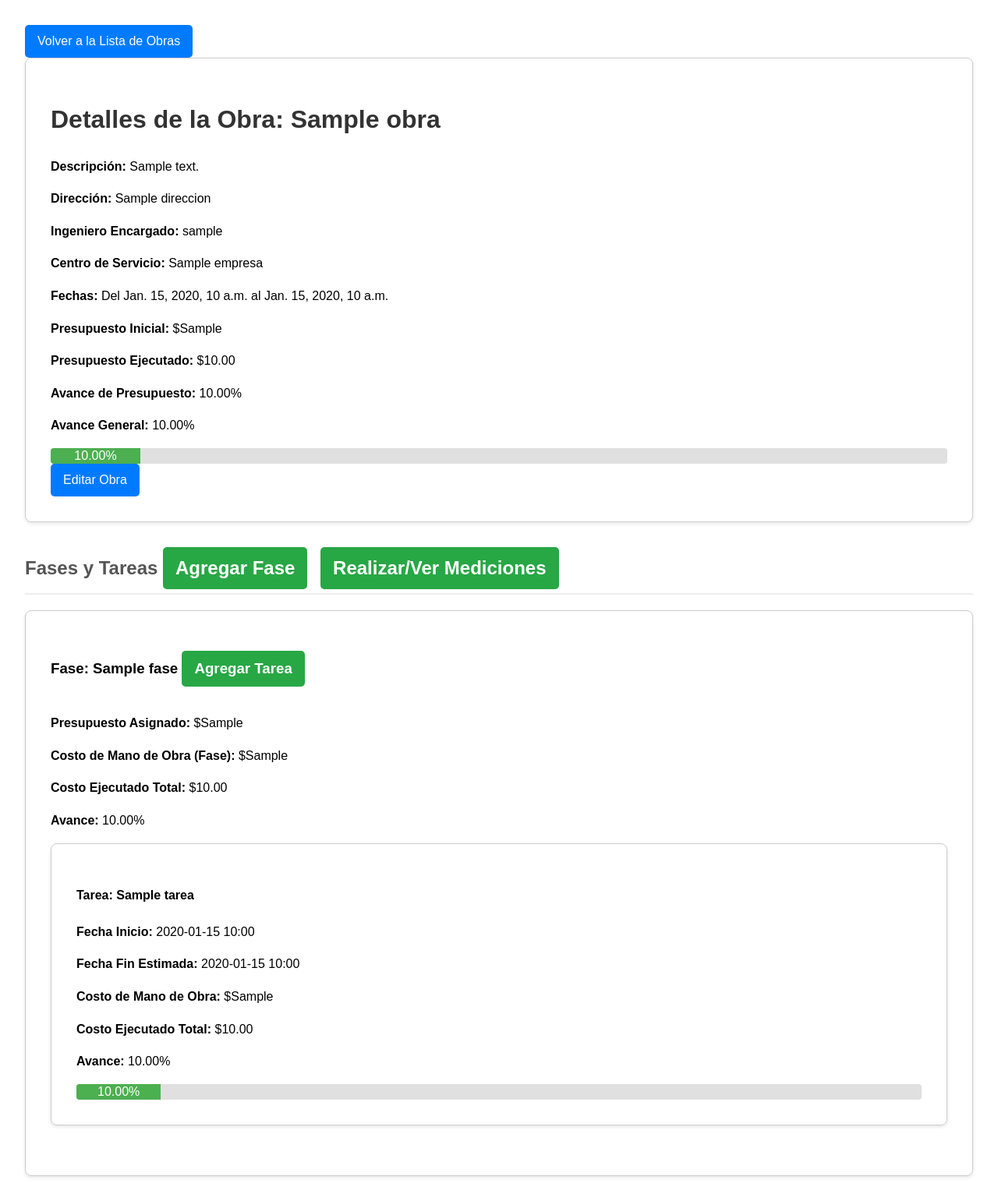
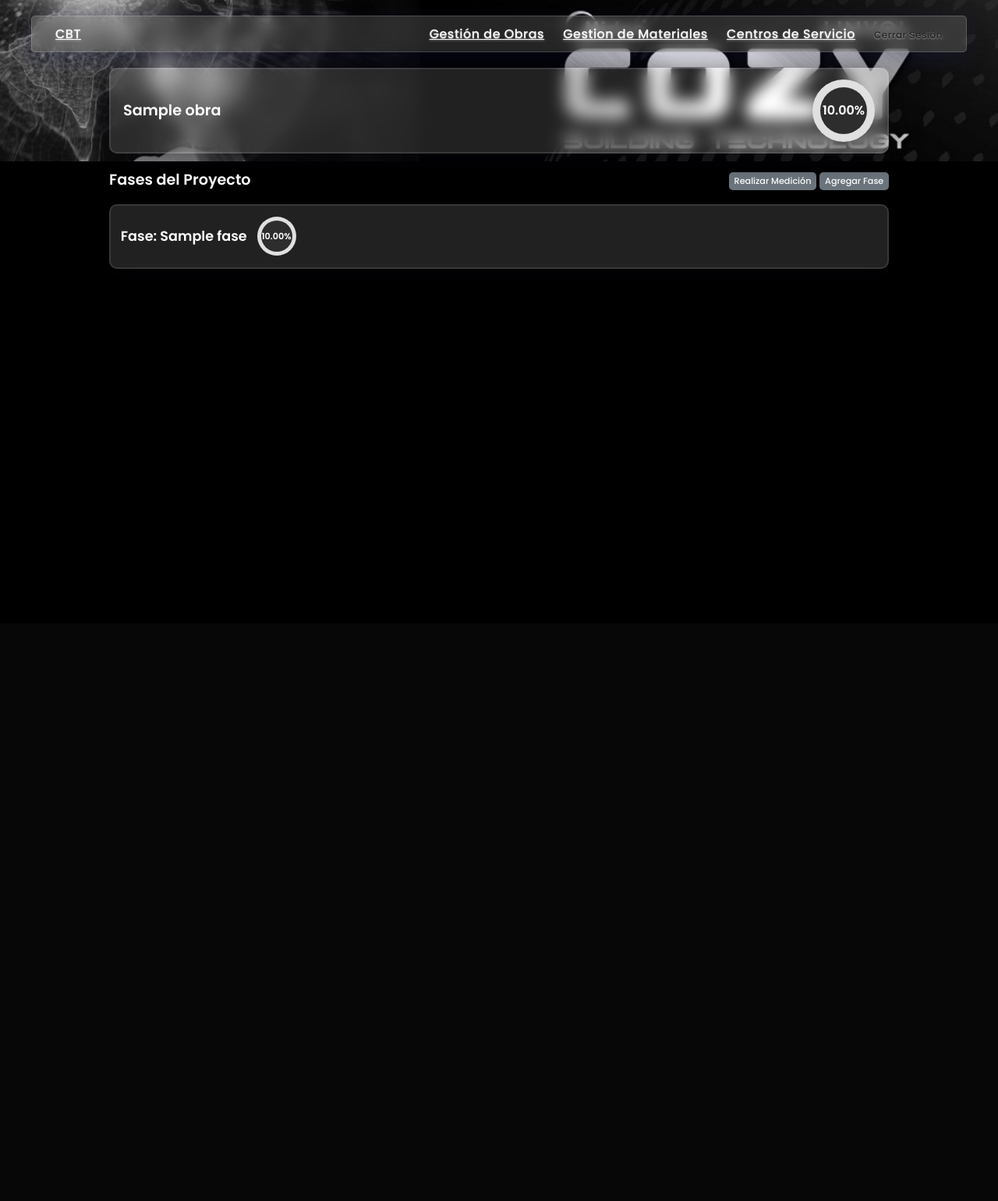
Before and after one commit to leanderperez/cbt, a Django app: template templates/project_app/obra_detail.html in a window 1280 px wide. Shown: the whole page at 78% size. After the commit the page ends 345 px from the top, so only its background shows below. Run offline with Django 3.2, Linux system fonts and the light colour scheme; the template is opened without the code that fills it: most values are stand-ins (such as "Sample title", 1, 10 or a date in 2020).

Commit message:
ultimos cambios actualiozando la plantila obra detail

```diff
--- a/templates/project_app/obra_detail.html
+++ b/templates/project_app/obra_detail.html
@@ -1,110 +1,226 @@
-<!DOCTYPE html>
-<html lang="es">
-<head>
-    <meta charset="UTF-8">
-    <meta name="viewport" content="width=device-width, initial-scale=1.0">
-    <title>{{ obra.nombre }} - Detalles</title>
+{% extends 'project_app/base.html' %}
+{% load static %}
+{% block title %}Detalles de la Obra: {{ obra.nombre }}{% endblock %}
+
+{% block extra_css %}
     <style>
-        body { font-family: sans-serif; margin: 2em; line-height: 1.6; }
-        h1 { color: #333; }
-        h2 { color: #555; border-bottom: 2px solid #eee; padding-bottom: 5px; }
-        h3 { display: inline-block; }
-        .details-container, .task-container {
-            border: 1px solid #ccc;
-            border-radius: 8px;
-            padding: 2em;
-            margin-bottom: 2em;
-            box-shadow: 0 2px 4px rgba(0,0,0,0.1);
+        .container-glass {
+            max-width: 1000px;
+            margin: 1em auto;
+            color: #ffffff;
         }
-        .progress-bar {
-            background-color: #e0e0e0;
-            border-radius: 4px;
+        .card-glass {
+            background: rgba(255, 255, 255, 0.13);
+            backdrop-filter: blur(10px);
+            border: 2px solid rgba(255, 255, 255, 0.1);
+            border-radius: 10px;
+            box-shadow: 0 0 40px rgba(8, 7, 16, 0.6);
+            padding: 0.8em 1em;
+            margin-bottom: 1em;
+            transition: all 0.3s ease-in-out;
+            cursor: pointer;
+        }
+        .card-glass:hover {
+            box-shadow: 0 0 50px rgba(8, 7, 16, 0.8);
+        }
+        .project-card-header {
+            display: flex;
+            justify-content: space-between;
+            align-items: center;
+        }
+        .project-info-full {
+            max-height: 0;
             overflow: hidden;
-            margin-top: 0.5em;
+            transition: max-height 0.5s ease-in-out, opacity 0.5s ease-in-out;
+            opacity: 0;
+            padding-top: 0;
         }
-        .progress {
-            height: 20px;
-            background-color: #4CAF50;
-            text-align: center;
-            line-height: 20px;
+        .project-info-full.expanded {
+            max-height: 500px;
+            opacity: 1;
+            padding-top: 0.8em;
+        }
+        h1, h2, h3 { margin: 0.2em 0; font-size: 1.2em;}
+        p, .small-text { margin: 0.1em 0; font-size: 0.8em; }
+        .progress-circle {
+            width: 80px;
+            height: 80px;
+            border-radius: 50%;
+            display: flex;
+            justify-content: center;
+            align-items: center;
+            position: relative;
+        }
+        .progress-circle::after {
+            content: '';
+            width: 60px;
+            height: 60px;
+            background: #000000;
+            border-radius: 50%;
+            position: absolute;
+            opacity: 0.8;
+        }
+        .progress-circle span {
+            z-index: 1;
+            font-weight: bold;
+            font-size: 1em;
+            color: #fff;
+        }
+        .phase-card-header {
+            display: flex;
+            justify-content: space-between;
+            align-items: center;
+            cursor: pointer;
+            padding: 0.3em 0;
+        }
+        .phase-title-group {
+            display: flex;
+            align-items: center;
+            gap: 0.8em;
+        }
+        .btn-add {
+            font-size: 0.7em;
+            padding: 0.3em 0.6em;
+            background-color: #6c757d;
             color: white;
-            transition: width 0.5s ease-in-out;
-        }
-        table {
-            width: 100%;
-            border-collapse: collapse;
-            margin-top: 1em;
-        }
-        th, td {
-            border: 1px solid #ddd;
-            padding: 8px;
-            text-align: left;
-        }
-        th { background-color: #f2f2f2; }
-        .btn {
-            display: inline-block;
-            padding: 8px 16px;
-            background-color: #007bff;
-            color: white;
+            border-radius: 5px;
             text-decoration: none;
-            border-radius: 5px;
-            margin-right: 10px;
             border: none;
             cursor: pointer;
+            transition: background-color 0.3s ease;
         }
-        .btn-green { background-color: #28a745; }
-        .btn-toggle-materials { background-color: #6c757d; }
-        .materials-form { display: none; margin-top: 1em; }
+        .btn-add:hover {
+            background-color: #5a6268;
+        }
+        .action-buttons {
+            display: flex;
+            gap: 0.5em;
+        }
+        .tasks-container {
+            max-height: 0;
+            overflow: hidden;
+            transition: max-height 0.5s ease-in-out;
+        }
+        .tasks-container.expanded {
+            max-height: 500px;
+        }
+        .card-phase {
+            padding: 0.6em 0.8em;
+            margin-bottom: 0.8em;
+        }
+        .card-phase .phase-title-group h3 {
+            font-size: 1.1em;
+        }
+        .card-phase .progress-circle {
+            width: 50px;
+            height: 50px;
+        }
+        .card-phase .progress-circle::after {
+            width: 40px;
+            height: 40px;
+        }
+        .card-phase .progress-circle span {
+            font-size: 0.7em;
+        }
+        .task-item {
+            padding: 0.3em 0;
+            border-bottom: 1px dashed #ccc;
+            margin-top: 0.3em;
+            font-size: 0.8em;
+            display: flex;
+            justify-content: space-between;
+            align-items: center;
+        }
+        .task-item:last-child {
+            border-bottom: none;
+        }
+        .phases-scroll-container {
+            max-height: 60vh;
+            overflow-y: auto;
+        }
+        .phases-scroll-container::-webkit-scrollbar {
+            width: 8px;
+        }
+        .phases-scroll-container::-webkit-scrollbar-thumb {
+            background: rgba(255, 255, 255, 0.2);
+            border-radius: 4px;
+        }
+        .phases-scroll-container::-webkit-scrollbar-thumb:hover {
+            background: rgba(255, 255, 255, 0.4);
+        }
     </style>
-</head>
-<body>
-    <a href="{% url 'obra-list' %}" class="btn">Volver a la Lista de Obras</a>
-    <div class="details-container">
-        <h1>Detalles de la Obra: {{ obra.nombre }}</h1>
-        <p><strong>Descripción:</strong> {{ obra.descripcion }}</p>
-        <p><strong>Dirección:</strong> {{ obra.direccion }}</p>
-        <p><strong>Ingeniero Encargado:</strong> {{ obra.ingeniero_encargado.get_full_name|default:obra.ingeniero_encargado.username }}</p>
-        <p><strong>Centro de Servicio:</strong> {{ obra.centro_servicio.empresa|default:"No Asignado" }}</p>
-        <p><strong>Fechas:</strong> Del {{ obra.fecha_inicio }} al {{ obra.fecha_fin_estimada }}</p>
-        <p><strong>Presupuesto Inicial:</strong> ${{ obra.presupuesto_inicial }}</p>
-        <p><strong>Presupuesto Ejecutado:</strong> ${{ obra.get_presupuesto_ejecutado|floatformat:2 }}</p>
-        <p><strong>Avance de Presupuesto:</strong> {{ obra.get_porcentaje_ejecutado|floatformat:2 }}%</p>
-        <p><strong>Avance General:</strong> {{ obra.porcentaje_avance|floatformat:2 }}%</p>
-        <div class="progress-bar">
-            <div class="progress" style="width: {{ obra.porcentaje_avance|floatformat:2 }}%;">
-                {{ obra.porcentaje_avance|floatformat:2 }}%
+{% endblock %}
+
+{% block content %}
+<div class="container-glass">
+    <div class="card-glass" onclick="toggleProjectDetails()">
+        <div class="project-card-header">
+            <h1>{{ obra.nombre }}</h1>
+            <div class="progress-circle" style="background: {% if obra.porcentaje_avance > 0 %}conic-gradient(#007bff {{ obra.porcentaje_avance|floatformat:0 }}%, #e0e0e0 {{ obra.porcentaje_avance|floatformat:0 }}%){% else %}#e0e0e0{% endif %};">
+                <span>{{ obra.porcentaje_avance|floatformat:2 }}%</span>
             </div>
         </div>
-        <a href="{% url 'obra-update' pk=obra.pk %}" class="btn">Editar Obra</a>
+        <div class="project-info-full">
+            <p class="small-text"><strong>Descripción:</strong> {{ obra.descripcion }}</p>
+            <p class="small-text"><strong>Dirección:</strong> {{ obra.direccion }}</p>
+            <p class="small-text"><strong>Ingeniero:</strong> {{ obra.ingeniero_encargado.get_full_name|default:obra.ingeniero_encargado.username }}</p>
+            <p class="small-text"><strong>Centro de Servicio:</strong> {{ obra.centro_servicio.empresa|default:"No Asignado" }}</p>
+            <p class="small-text"><strong>Fechas:</strong> Del {{ obra.fecha_inicio }} al {{ obra.fecha_fin_estimada }}</p>
+            <p class="small-text"><strong>Presupuesto Inicial:</strong> ${{ obra.presupuesto_inicial }}</p>
+            <p class="small-text"><strong>Presupuesto Ejecutado:</strong> ${{ obra.get_presupuesto_ejecutado|floatformat:2 }}</p>
+        </div>
     </div>
 
-    <h2>Fases y Tareas <a href="{% url 'fase-create' pk=obra.pk %}" class="btn btn-green">Agregar Fase</a> <a href="{% url 'obra-mediciones' pk=obra.pk %}" class="btn btn-green">Realizar/Ver Mediciones</a></h2>
-    {% for fase in obra.fase_set.all %}
-        <div class="details-container">
-            <h3>Fase: {{ fase.nombre }} <a href="{% url 'tarea-create' pk=fase.pk %}" class="btn btn-green">Agregar Tarea</a></h3>
-            <p><strong>Presupuesto Asignado:</strong> ${{ fase.presupuesto_asignado }}</p>
-            <p><strong>Costo de Mano de Obra (Fase):</strong> ${{ fase.costo_mano_de_obra|default:"0" }}</p>
-            <p><strong>Costo Ejecutado Total:</strong> ${{ fase.costo_ejecutado|floatformat:2 }}</p>
-            <p><strong>Avance:</strong> {{ fase.porcentaje_avance|floatformat:2 }}%</p>
+    <div class="action-buttons" style="margin-bottom: 0.8em; display: flex; justify-content: space-between; align-items: center;">
+        <h2>Fases del Proyecto</h2>
+        <div>
+            <a href="{% url 'obra-mediciones' obra.pk %}" class="btn-add">Realizar Medición</a>
+            <a href="{% url 'fase-create' pk=obra.pk %}" class="btn-add">Agregar Fase</a>
+        </div>
+    </div>
 
-            {% for tarea in fase.tarea_set.all %}
-            <div class="task-container">
-                <h4>Tarea: {{ tarea.nombre }}</h4>
-                <p><strong>Fecha Inicio:</strong> {{ tarea.fecha_inicio|date:"Y-m-d H:i" }}</p>
-                <p><strong>Fecha Fin Estimada:</strong> {{ tarea.fecha_fin_estimada|date:"Y-m-d H:i" }}</p>
-                <p><strong>Costo de Mano de Obra:</strong> ${{ tarea.costo_mano_de_obra|default:"0" }}</p>
-                <p><strong>Costo Ejecutado Total:</strong> ${{ tarea.costo_ejecutado|floatformat:2 }}</p>
-                <p><strong>Avance:</strong> {{ tarea.porcentaje_avance|floatformat:2 }}%</p>
-                <div class="progress-bar">
-                    <div class="progress" style="width:{{ tarea.porcentaje_avance|floatformat:2 }}%;">
-                        {{ tarea.porcentaje_avance|floatformat:2 }}%
+    <div class="phases-scroll-container">
+        {% for fase in obra.fase_set.all %}
+            <div class="card-glass card-phase">
+                <div class="phase-card-header" onclick="toggleTasks(this)">
+                    <div class="phase-title-group">
+                        <h3>Fase: {{ fase.nombre }}</h3>
+                        <div class="progress-circle" style="background: {% if fase.porcentaje_avance > 0 %}conic-gradient(#007bff {{ fase.porcentaje_avance|floatformat:0 }}%, #e0e0e0 {{ fase.porcentaje_avance|floatformat:0 }}%){% else %}#e0e0e0{% endif %};">
+                            <span>{{ fase.porcentaje_avance|floatformat:2 }}%</span>
+                        </div>
                     </div>
                 </div>
+                <div class="tasks-container">
+                    <a href="{% url 'tarea-create' pk=fase.pk %}" class="btn-add" style="margin-top: 0.8em; margin-left: 0.8em;">Agregar Tarea</a>
+                    {% for tarea in fase.tarea_set.all %}
+                        <div class="task-item">
+                            <span>Tarea: {{ tarea.nombre }} ({{ tarea.porcentaje_avance|floatformat:2 }}%)</span>
+                        </div>
+                    {% endfor %}
+                </div>
             </div>
-            {% endfor %}
-        </div>
-    {% empty %}
-        <p>No hay fases registradas para esta obra.</p>
-    {% endfor %}
-</body>
-</html>
+        {% empty %}
+            <p style="color:white; opacity: 0.8;">No hay fases registradas para esta obra.</p>
+        {% endfor %}
+    </div>
+</div>
+
+<script>
+    function toggleProjectDetails() {
+        const projectInfo = document.querySelector('.project-info-full');
+        projectInfo.classList.toggle('expanded');
+    }
+
+    function toggleTasks(element) {
+        const tasksContainer = element.parentNode.querySelector('.tasks-container');
+        const isExpanded = tasksContainer.classList.contains('expanded');
+        if (isExpanded) {
+            tasksContainer.classList.remove('expanded');
+            tasksContainer.style.maxHeight = '0';
+        } else {
+            tasksContainer.classList.add('expanded');
+            tasksContainer.style.maxHeight = tasksContainer.scrollHeight + 'px';
+        }
+    }
+</script>
+{% endblock %}
```
Also changed, not shown: templates/project_app/fase_form.html (+35 -50 lines).
